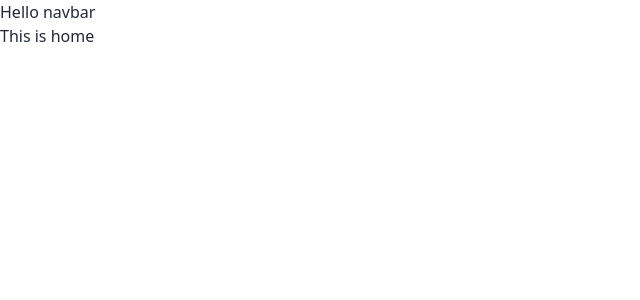
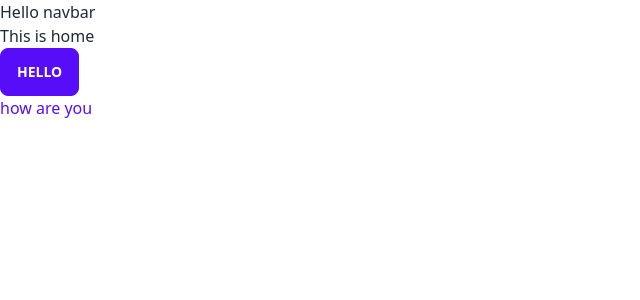
Before and after one commit to abdulawalsuhail/Reasume_Builder_0.6_Client, a React (Create React App) app: page / in a window 1280 px wide. Shown: the top 300 px of the page, without its empty margins (0-640 px from the left). Built offline with nearby package versions, Linux system fonts and the light colour scheme.

Commit message:
theme change

```diff
--- a/public/index.html
+++ b/public/index.html
@@ -1,5 +1,5 @@
 <!DOCTYPE html>
-<html lang="en">
+<html lang="en" data-theme="light">
   <head>
     <meta charset="utf-8" />
     <link rel="icon" href="%PUBLIC_URL%/favicon.ico" />
--- a/src/App.js
+++ b/src/App.js
@@ -7,6 +7,8 @@ function App() {
     <div>
       <Navbar />
       <Home />
+      <button className="btn btn-primary">hello</button>
+      <h3 className="text-primary">how are you</h3>
     </div>
   );
 }
--- a/tailwind.config.js
+++ b/tailwind.config.js
@@ -1,6 +1,7 @@
 /** @type {import('tailwindcss').Config} */
 module.exports = {
   content: ["./src/**/*.{html,js}"],
+
   theme: {
     extend: {},
   },
```
